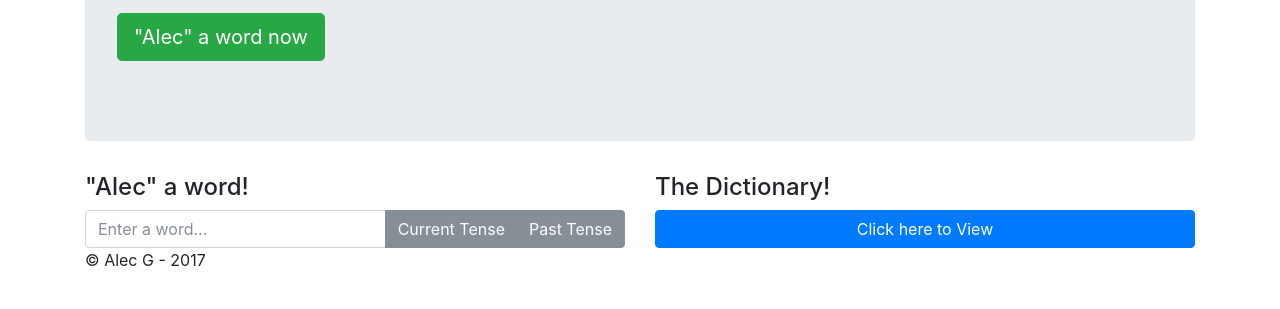
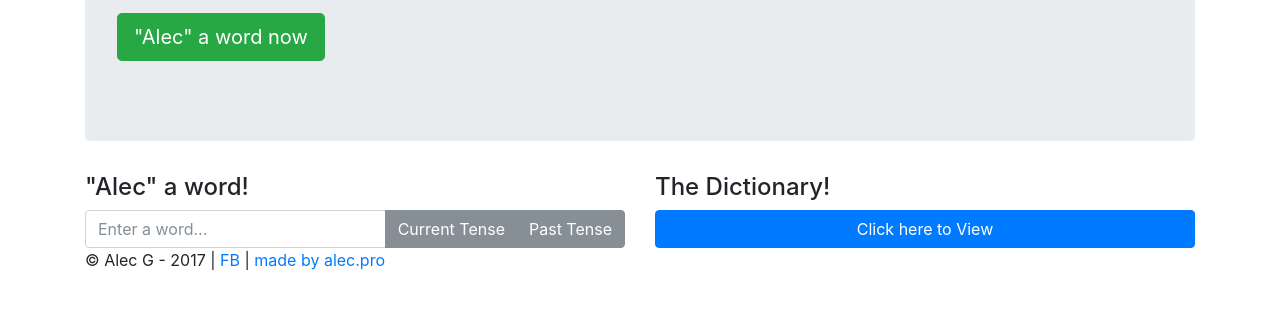
Before and after one commit to Zyther/Zyther.github.io, a plain HTML site: page index.html in a window 1280 px wide. Shown: the part 233-542 px from the top of the page. Drawn offline with nearby package versions, Linux system fonts and the light colour scheme.

Commit message:
commentary

```diff
--- a/index.html
+++ b/index.html
@@ -65,7 +65,7 @@
       </main>
 
       <footer class="footer">
-        <p>&copy; Alec G - 2017</p>
+        <p>&copy; Alec G - 2017 | <a href="https://facebook.com/ZytherXYZ" target="_blank">FB</a> | <a href="http://alec.pro" target="_blank">made by alec.pro</a></p>
       </footer>
 
     </div> <!-- /container -->
```
